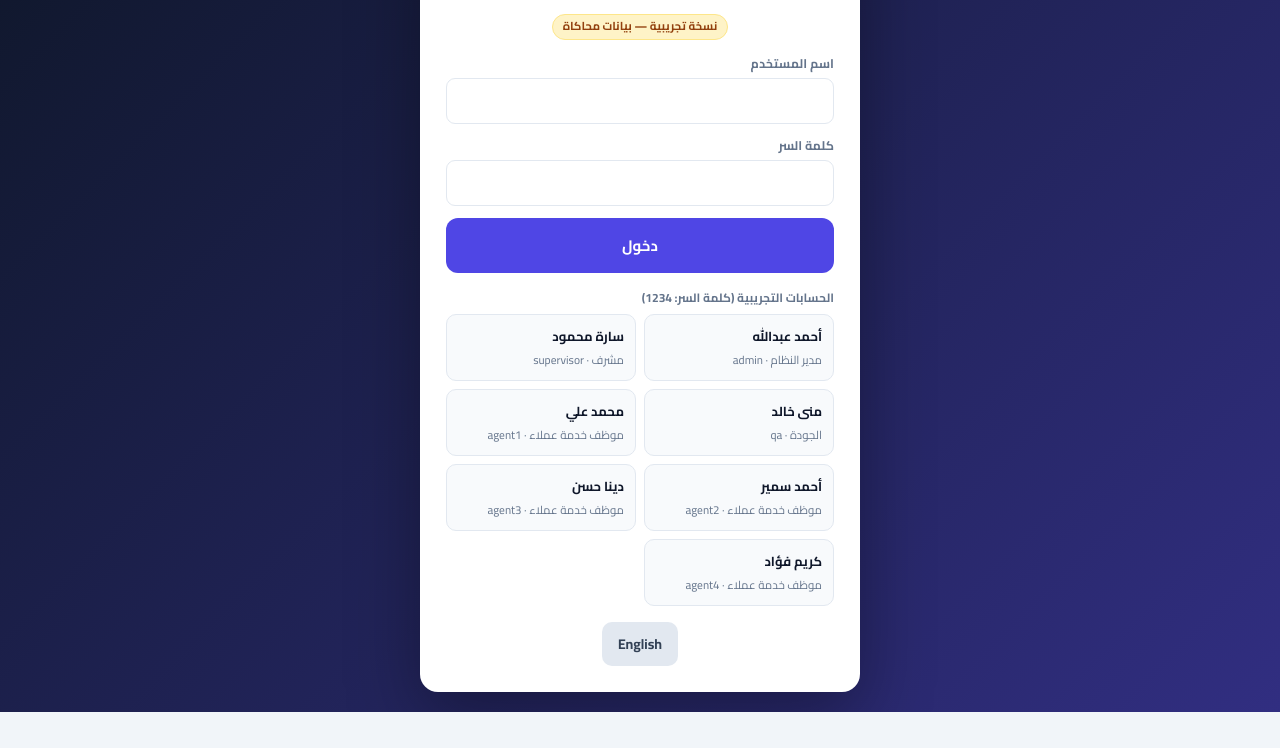
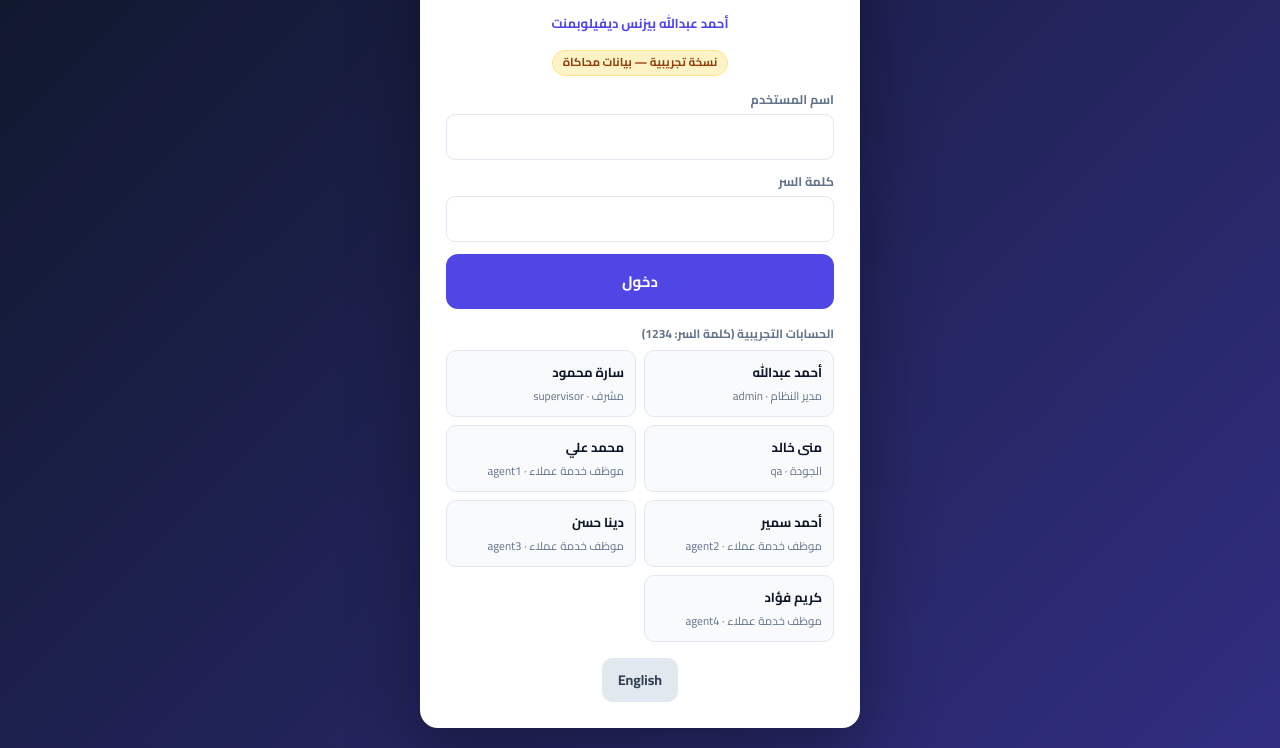
Before and after one commit to ahmedabdallah1591999-svg/nexus-call-center, a plain HTML site: page index.html in a window 1280 px wide. Shown: the part 109-857 px from the top of the page. Before the commit the page ends 821 px from the top, so only its background shows below. Drawn offline with Linux system fonts and the light colour scheme.

Commit message:
Branding: أحمد عبدالله بيزنس ديفيلوبمنت (header/sidebar, title, README)

```diff
--- a/index.html
+++ b/index.html
@@ -3,7 +3,7 @@
 <head>
 <meta charset="UTF-8">
 <meta name="viewport" content="width=device-width, initial-scale=1, viewport-fit=cover">
-<title>نيكسس كول سنتر — نسخة تجريبية</title>
+<title>أحمد عبدالله بيزنس ديفيلوبمنت — نيكسس كول سنتر (تجريبي)</title>
 <link rel="preconnect" href="https://fonts.googleapis.com">
 <link href="https://fonts.googleapis.com/css2?family=Cairo:wght@400;600;700;800&display=swap" rel="stylesheet">
 <style>
@@ -171,7 +171,7 @@ audio{width:100%;height:38px;margin-top:6px}
 'use strict';
 const I18N = {
 ar: {
- appName:'نيكسس كول سنتر', appSub:'نظام إدارة مركز الاتصال', simBadge:'نسخة تجريبية — بيانات محاكاة',
+ appName:'نيكسس كول سنتر', appSub:'نظام إدارة مركز الاتصال', brand:'أحمد عبدالله بيزنس ديفيلوبمنت', simBadge:'نسخة تجريبية — بيانات محاكاة',
  loginTitle:'تسجيل الدخول', loginTag:'اختر حسابًا تجريبيًا أو اكتب بياناته. كلمة السر لكل الحسابات: 1234',
  username:'اسم المستخدم', password:'كلمة السر', loginBtn:'دخول', wrongLogin:'بيانات الدخول غير صحيحة',
  demoAccounts:'الحسابات التجريبية', logout:'خروج', langBtn:'English',
@@ -217,7 +217,7 @@ ar: {
  statusSince:'منذ', breakReason:'سبب البريك', chooseReason:'اختر السبب', myToday:'إحصائياتي اليوم', myCalls:'مكالماتي اليوم'
 },
 en: {
- appName:'Nexus Call Center', appSub:'Contact center management', simBadge:'Demo — simulated data',
+ appName:'Nexus Call Center', appSub:'Contact center management', brand:'Ahmed Abdullah Business Development', simBadge:'Demo — simulated data',
  loginTitle:'Sign in', loginTag:'Pick a demo account or type its credentials. Password for all accounts: 1234',
  username:'Username', password:'Password', loginBtn:'Sign in', wrongLogin:'Invalid credentials',
  demoAccounts:'Demo accounts', logout:'Log out', langBtn:'العربية',
@@ -495,7 +495,7 @@ function render(){
  const body=({desktop:viewDesktop,wall:viewWall,calls:viewCalls,qa:viewQa,shifts:viewShifts,reports:viewReports,settings:viewSettings})[r]();
  document.getElementById('app').innerHTML=
  '<div class="shell">'+
- '<aside class="sidebar"><div class="side-brand"><div class="logo">'+t('appName')+'</div><div class="sub">'+t('appSub')+'</div></div>'+
+ '<aside class="sidebar"><div class="side-brand"><div class="logo">'+t('appName')+'</div><div class="sub">'+t('appSub')+'</div><div class="sub" style="margin-top:5px;color:#a5b4fc;font-weight:700">'+t('brand')+'</div></div>'+
  '<nav class="side-nav">'+side+'</nav>'+
  '<div class="side-foot"><div style="margin-bottom:6px"><span class="sim-badge">'+t('simBadge')+'</span></div>'+esc(u.name)+' · '+t('role'+cap(u.role))+'</div></aside>'+
  '<div class="main"><div class="topbar"><div class="page-title">'+t(navKey(r))+'</div>'+
@@ -517,7 +517,7 @@ function renderLogin(){
   .map(u=>'<button class="demo-acc" onclick="fillLogin(\''+u.un+'\')"><b>'+esc(u.name)+'</b><span>'+t('role'+cap(u.role))+' · '+u.un+'</span></button>').join('');
  document.getElementById('app').innerHTML=
  '<div class="login-wrap"><div class="login-box">'+
- '<div class="logo">'+t('appName')+'</div><div class="tag">'+t('appSub')+'</div>'+
+ '<div class="logo">'+t('appName')+'</div><div class="tag">'+t('appSub')+'</div><div class="tag" style="margin-top:4px;color:#4f46e5;font-weight:700">'+t('brand')+'</div>'+
  '<div style="text-align:center;margin-bottom:14px"><span class="sim-badge">'+t('simBadge')+'</span></div>'+
  '<div class="field"><label>'+t('username')+'</label><input id="liUn" autocomplete="off"></div>'+
  '<div class="field"><label>'+t('password')+'</label><input id="liPw" type="password"></div>'+
```
Also changed, not shown: 1 other file.
